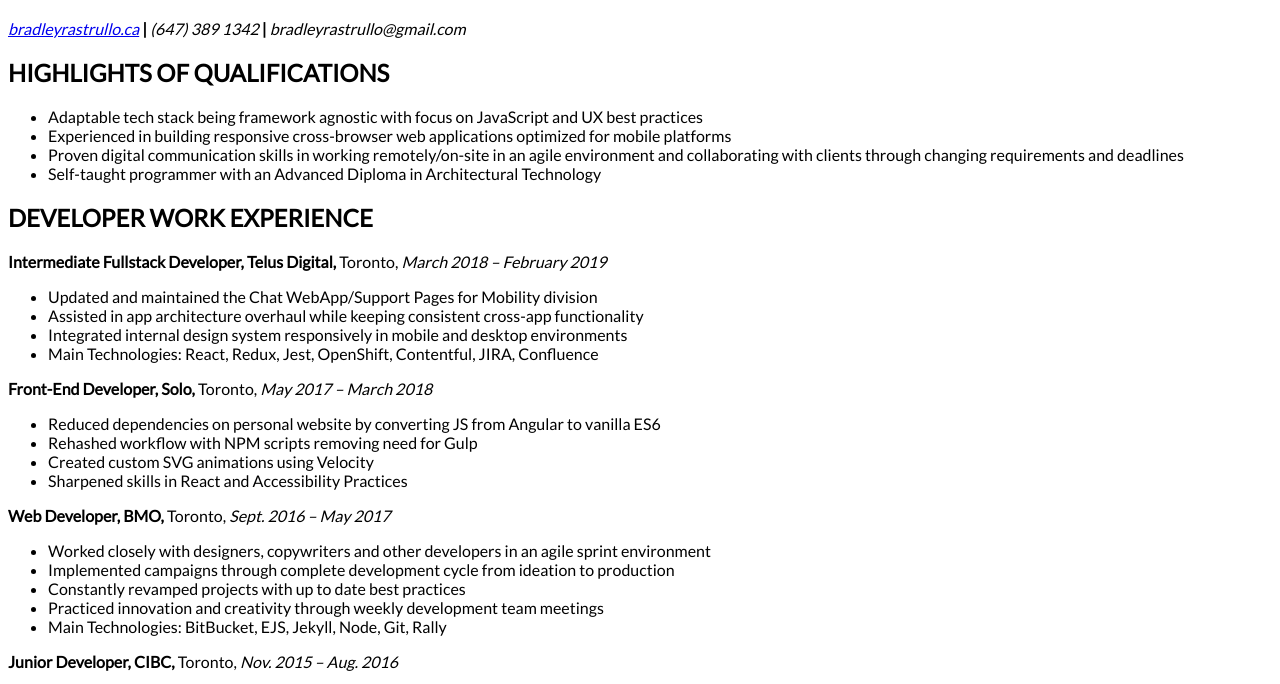
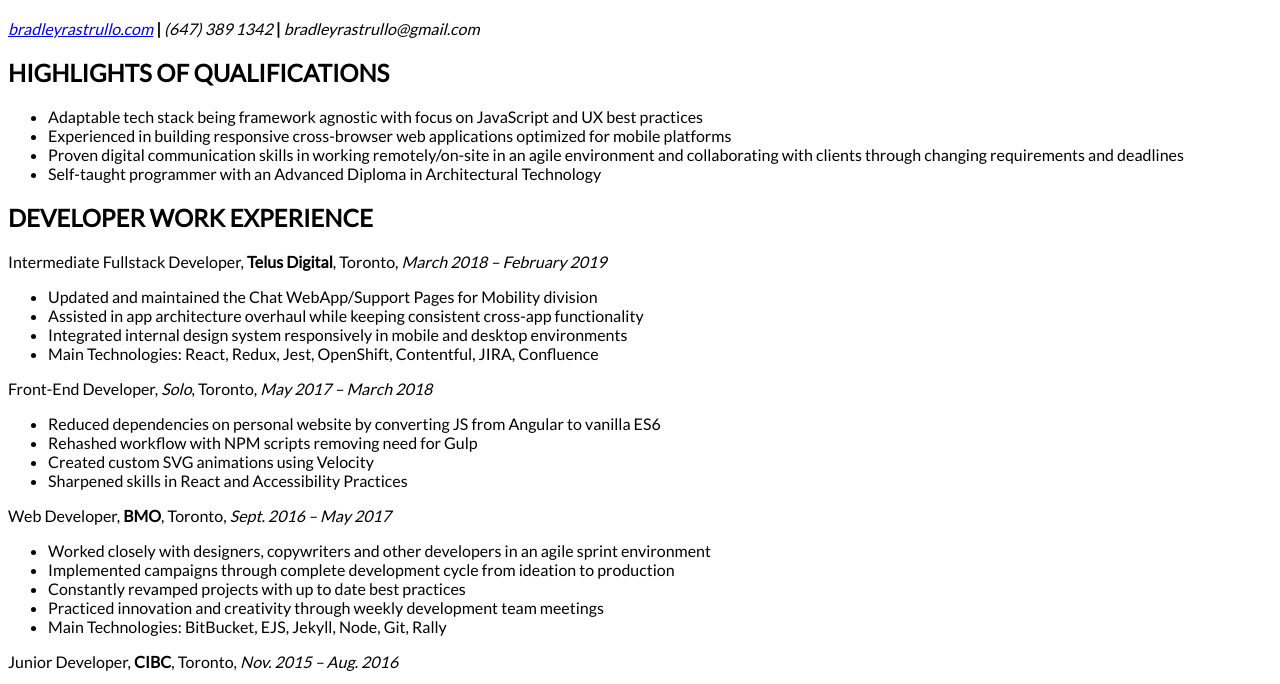
Before and after one commit to brastrullo/resume, a website: page index.html in a window 1280 px wide. Shown: the part 98-782 px from the top of the page. Drawn offline with Linux system fonts and the light colour scheme.

Commit message:
Edited format

```diff
--- a/index.html
+++ b/index.html
@@ -10,7 +10,7 @@
 
       <p><a href="https://brastrullo.github.io/resume/BradR-JSDev.pdf" title="View PDF">View PDF</a> | <a href="https://brastrullo.github.io/resume/BradR-JSDev.doc" title="Download DOC">Download DOC</a></p>
 <h1 id="bradleyrastrullo">BRADLEY RASTRULLO</h1>
-<p><em><a href="https://www.bradleyrastrullo.ca" title="Visit my personal website">bradleyrastrullo.ca</a></em> <strong>|</strong> <em>(647) 389 1342</em> <strong>|</strong> <em>bradleyrastrullo@gmail.com</em></p>
+<p><em><a href="https://www.bradleyrastrullo.com" title="Visit my personal website">bradleyrastrullo.com</a></em> <strong>|</strong> <em>(647) 389 1342</em> <strong>|</strong> <em>bradleyrastrullo@gmail.com</em></p>
 <h2 id="highlightsofqualifications">HIGHLIGHTS OF QUALIFICATIONS</h2>
 <ul>
 <li>Adaptable tech stack being framework agnostic with focus on JavaScript and UX best practices</li>
@@ -19,21 +19,21 @@
 <li>Self-taught programmer with an Advanced Diploma in Architectural Technology</li>
 </ul>
 <h2 id="developerworkexperience">DEVELOPER WORK EXPERIENCE</h2>
-<p><strong>Intermediate Fullstack Developer, Telus Digital,</strong> Toronto, <em>March 2018 – February 2019</em></p>
+<p>Intermediate Fullstack Developer, <strong>Telus Digital</strong>, Toronto, <em>March 2018 – February 2019</em></p>
 <ul>
 <li>Updated and maintained the Chat WebApp/Support Pages for Mobility division</li>
 <li>Assisted in app architecture overhaul while keeping consistent cross-app functionality</li>
 <li>Integrated internal design system responsively in mobile and desktop environments</li>
 <li>Main Technologies: React, Redux, Jest, OpenShift, Contentful, JIRA, Confluence</li>
 </ul>
-<p><strong>Front-End Developer, Solo,</strong> Toronto, <em>May 2017 – March 2018</em></p>
+<p>Front-End Developer, <em>Solo</em>, Toronto, <em>May 2017 – March 2018</em></p>
 <ul>
 <li>Reduced dependencies on personal website by converting JS from Angular to vanilla ES6</li>
 <li>Rehashed workflow with NPM scripts removing need for Gulp</li>
 <li>Created custom SVG animations using Velocity</li>
 <li>Sharpened skills in React and Accessibility Practices</li>
 </ul>
-<p><strong>Web Developer, BMO,</strong> Toronto,    <em>Sept. 2016 – May 2017</em></p>
+<p>Web Developer, <strong>BMO</strong>, Toronto,    <em>Sept. 2016 – May 2017</em></p>
 <ul>
 <li>Worked closely with designers, copywriters and other developers in an agile sprint environment</li>
 <li>Implemented  campaigns through complete development cycle from ideation to production</li>
@@ -41,7 +41,7 @@
 <li>Practiced innovation and creativity through weekly development team meetings</li>
 <li>Main Technologies: BitBucket, EJS, Jekyll, Node, Git, Rally</li>
 </ul>
-<p><strong>Junior Developer, CIBC,</strong> Toronto, <em>Nov. 2015 – Aug. 2016</em></p>
+<p>Junior Developer, <strong>CIBC</strong>, Toronto, <em>Nov. 2015 – Aug. 2016</em></p>
 <ul>
 <li>Cross-team developer worked on multiple  agile sprint teams</li>
 <li>Created and updated templates into re-usable components in EmberJS</li>
```
Also changed, not shown: README.md.
